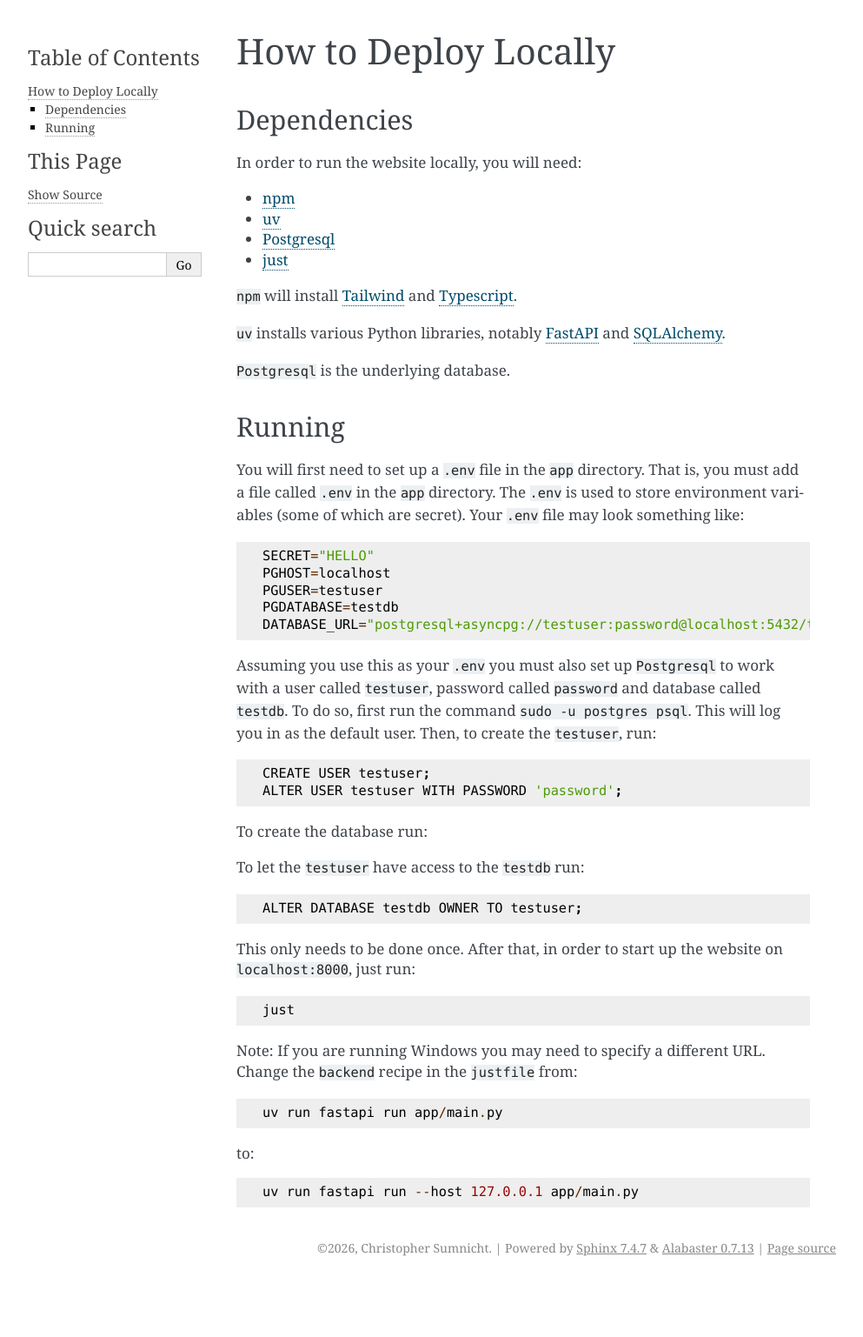
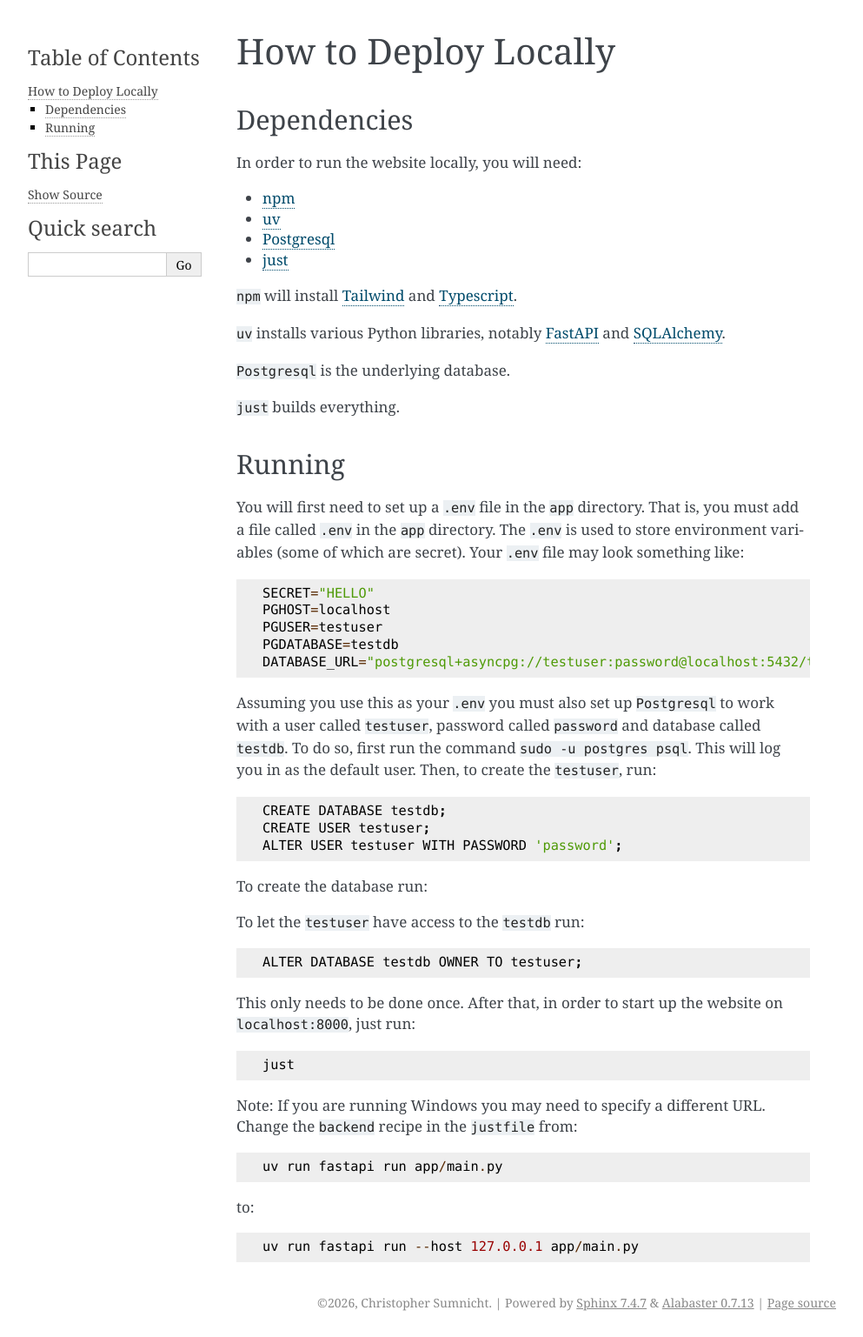
Before and after one commit to thyrgle/conjecscore, a Sphinx documentation site: the page built from docs/source/running.rst, in a window 1280 px wide. Shown: the whole page at 87% size, without its empty margins (148-1141 px from the left). Built offline with Sphinx 7.4.7, drawn with Linux system fonts in a browser that asks for light colours; before the commit the page ends 1474 px from its top, so only the background shows below that.

Commit message:
Added missing command for running and README (installation part).

```diff
--- a/docs/source/running.rst
+++ b/docs/source/running.rst
@@ -18,6 +18,8 @@ In order to run the website locally, you will need:
 
 ``Postgresql`` is the underlying database.
 
+``just`` builds everything.
+
 -------
 Running
 -------
@@ -36,6 +38,7 @@ Assuming you use this as your ``.env`` you must also set up ``Postgresql`` to wo
 
 .. code-block::
 
+   CREATE DATABASE testdb;
    CREATE USER testuser;
    ALTER USER testuser WITH PASSWORD 'password';
 
```
Also changed, not shown: README.md (+1 -0 lines).
